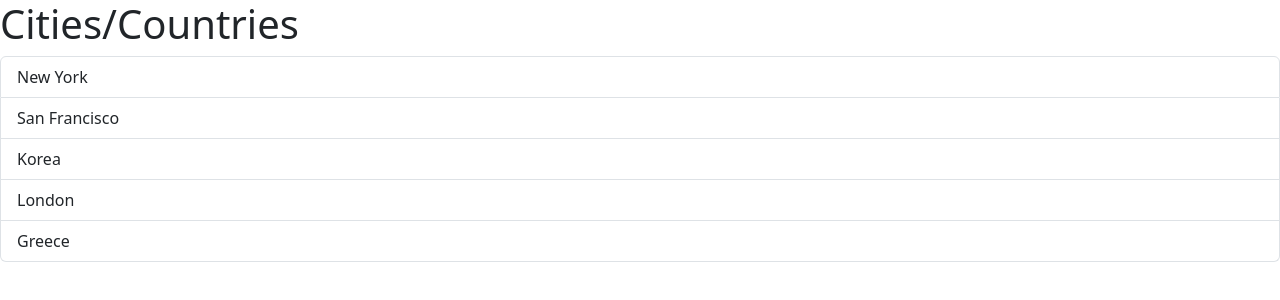
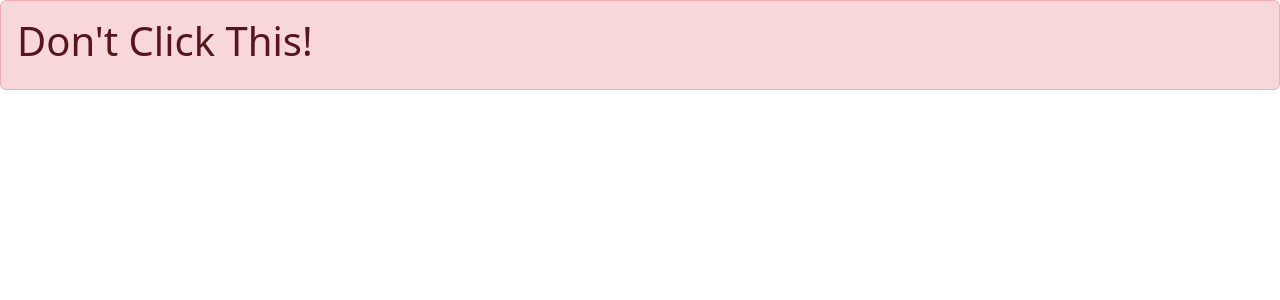
Before and after one commit to hyunsang4072/learn-react, a React (Vite) app: page / in a window 1280 px wide. Shown: the top 300 px of the page. Built offline with nearby package versions, Linux system fonts and the light colour scheme.

Commit message:
children Props

```diff
--- a/src/App.tsx
+++ b/src/App.tsx
@@ -1,19 +1,28 @@
-import ListGroup from "./components/ListGroup";
+// import ListGroup from "./components/ListGroup";
+import Alert from "./components/Alert";
 
 function App() {
   const items = ["New York", "San Francisco", "Korea", "London", "Greece"];
 
-  const handleSelectItem = (item: string) => {
-    console.log(item);
-  };
+  // const handleSelectItem = (item: string) => {
+  //   console.log(item);
+  // };
 
+  // return (
+  //   <div>
+  //     <ListGroup
+  //       items={items}
+  //       heading="Cities/Countries"
+  //       onSelectItem={handleSelectItem}
+  //     />
+  //   </div>
+  // );
   return (
     <div>
-      <ListGroup
-        items={items}
-        heading="Cities/Countries"
-        onSelectItem={handleSelectItem}
-      />
+      {/* <Alert text="Don't Click This!" /> */}
+      <Alert>
+        <h1>Don't Click This!</h1>
+      </Alert>
     </div>
   );
 }
--- /dev/null
+++ b/src/components/Alert.tsx
@@ -0,0 +1,11 @@
+import { ReactNode } from "react";
+
+interface Props {
+  children: ReactNode;
+}
+
+const Alert = ({ children }: Props) => {
+  return <div className="alert alert-danger">{children}</div>;
+};
+
+export default Alert;
```
Also changed, not shown: 1 other file (tests, documents, lock files or other folders).
